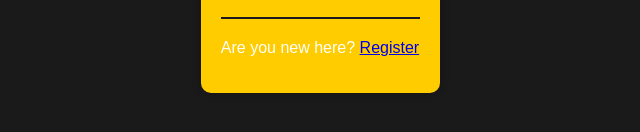
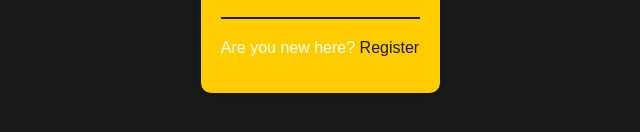
Before and after one commit to marcogoestocollege/events2, a plain HTML site: page index.html in a window 1280 px wide. Shown: the part 496-628 px from the top of the page, 320-960 px from the left. Drawn offline with Linux system fonts and the light colour scheme.

Commit message:
Update styles.css

```diff
--- a/styles.css
+++ b/styles.css
@@ -57,3 +57,12 @@ button {
     height: 2px;
     background-color: #1a1a1a;
 }
+
+a {
+    color: #1a1a1a;
+    text-decoration: none;
+}
+
+a:hover {
+    text-decoration: underline;
+}
```
